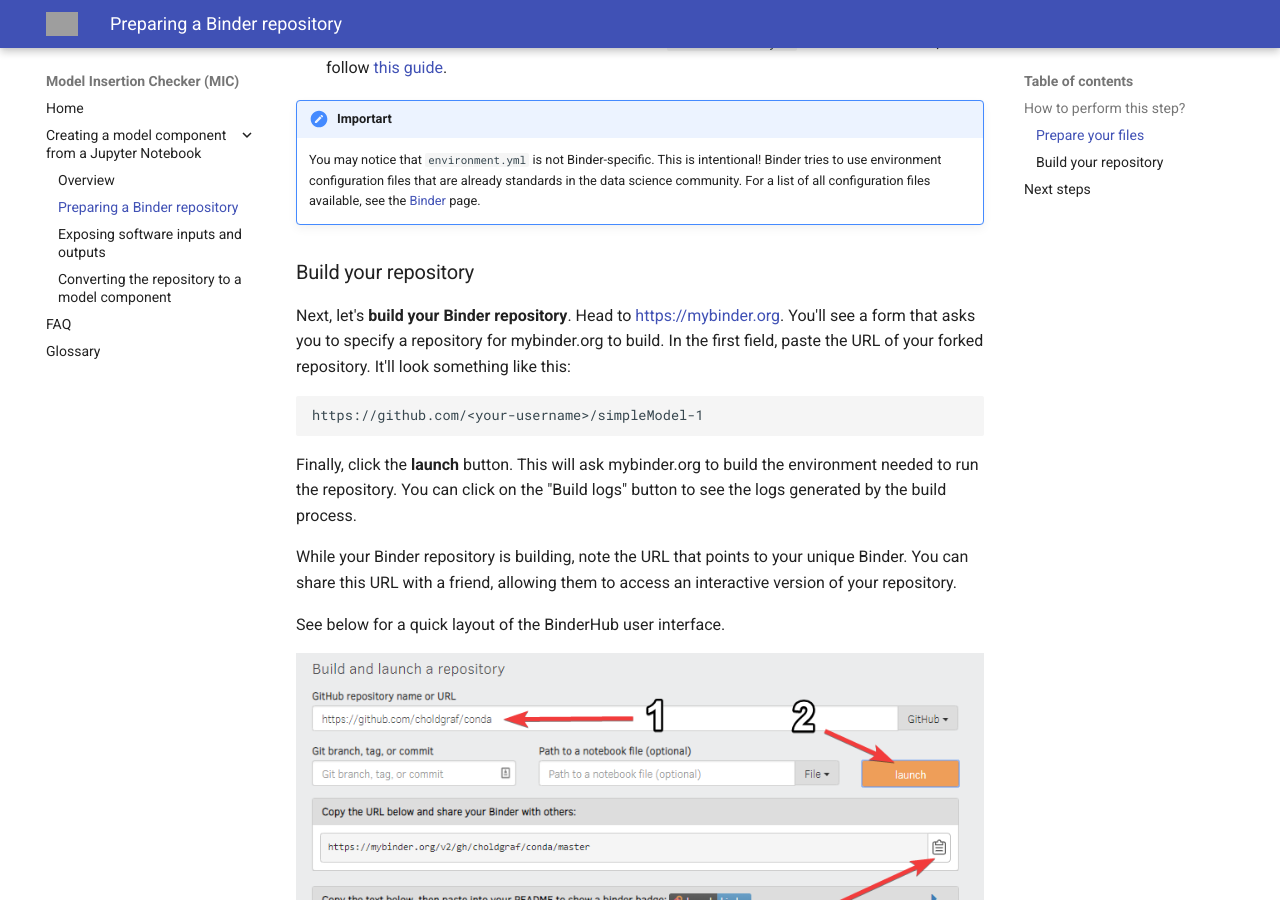
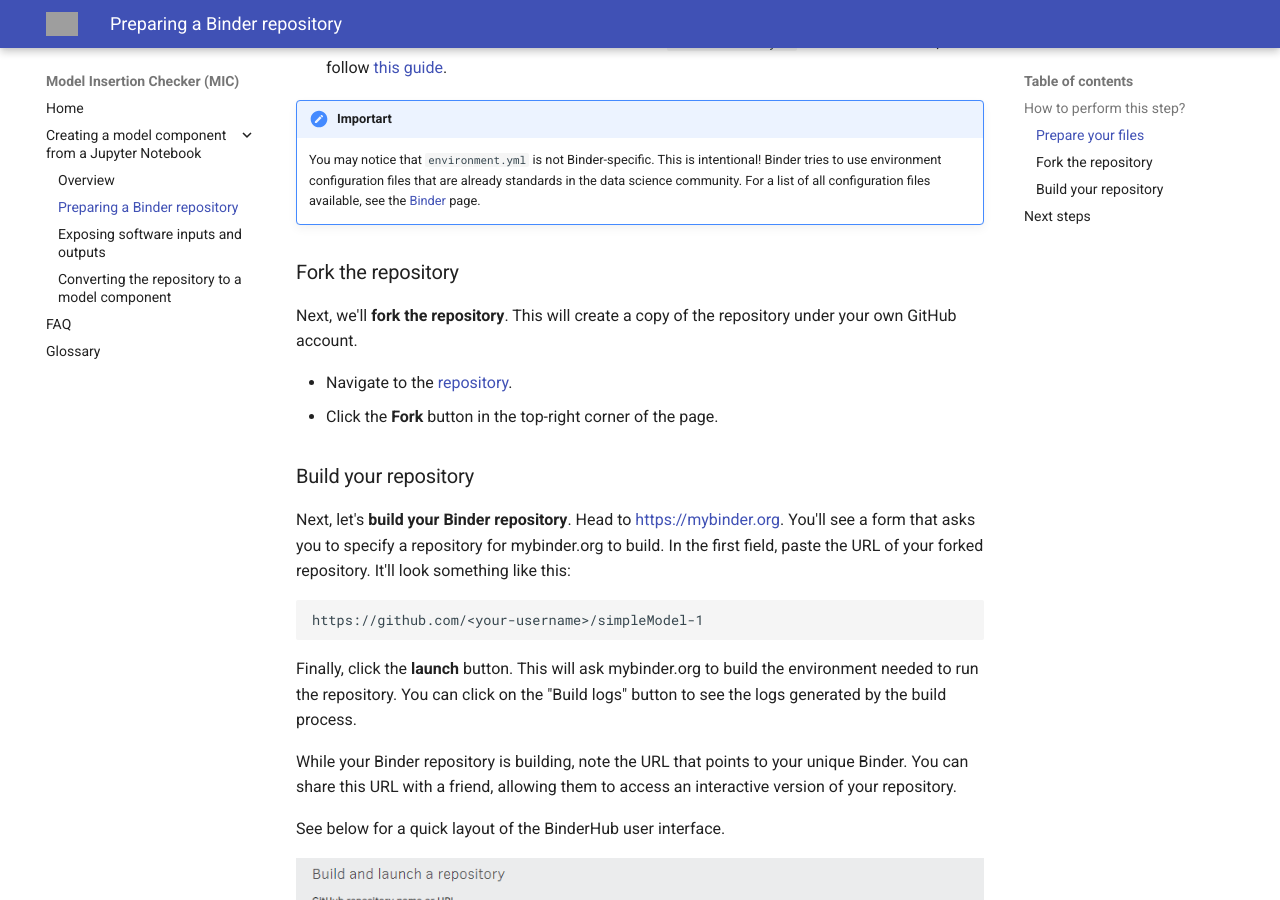
Before and after one commit to mintproject/mic-web, an MkDocs documentation site: the page built from docs/notebooks/prepare_binder.md, in a window 1280 px wide and 900 px high, scrolled down 823 px. Built offline with MkDocs 1.6.1 and Material for MkDocs 9.7.7, drawn with Linux system fonts in a browser that asks for light colours; grey boxes are pictures that could not be loaded.

Commit message:
fix: add fork instructions

```diff
--- a/docs/notebooks/prepare_binder.md
+++ b/docs/notebooks/prepare_binder.md
@@ -31,6 +31,14 @@
     intentional! Binder tries to use environment configuration files that
     are already standards in the data science community. For a list of all
     configuration files available, see the  [Binder](https://mybinder.readthedocs.io/en/latest/using/config_files.html#config-files) page.
+
+### Fork the repository
+
+Next, we'll **fork the repository**. This will create a copy of the repository
+under your own GitHub account.
+
+-   Navigate to the [repository](https://github.com/mosoriob/simpleModel-1).
+-   Click the **Fork** button in the top-right corner of the page.
 
 
 ### Build your repository
```
